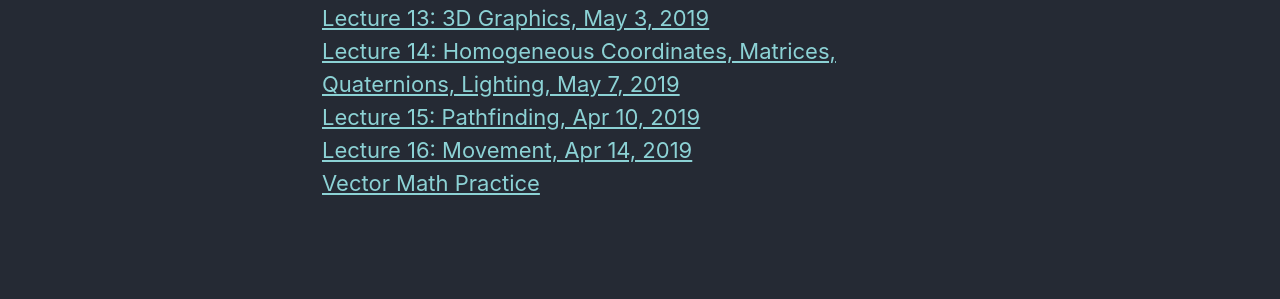
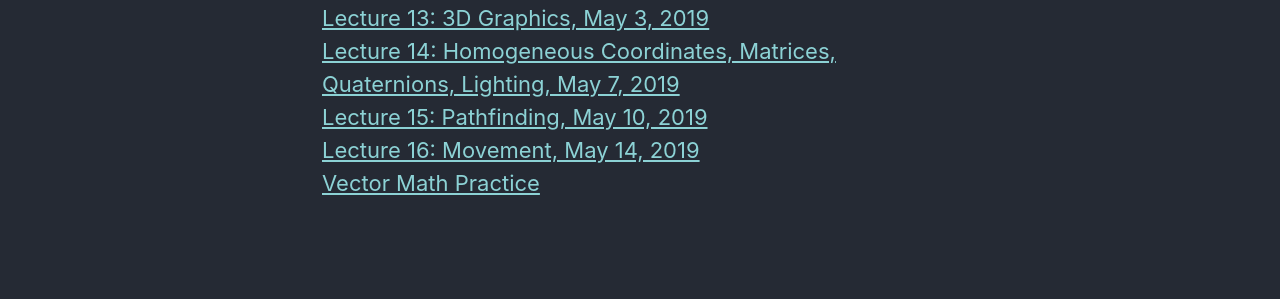
Before and after one commit to yawgmoth/CI-2807, a Jekyll site: the page built from _pages/slides.html, in a window 1280 px wide. Shown: the part 557-856 px from the top of the page. Built offline with Jekyll 4.4.1, drawn with Linux system fonts in a browser that asks for light colours; cached includes are drawn as plain includes; nearby versions of some CDN libraries.

Commit message:
fix date on website

```diff
--- a/_pages/slides.html
+++ b/_pages/slides.html
@@ -22,8 +22,8 @@ categories: [frontpage]
 <a href="lecture12.html">Lecture 12: 2D Graphics, Apr 30, 2019</a><br/>
 <a href="lecture13.html">Lecture 13: 3D Graphics, May 3, 2019</a><br/>
 <a href="lecture14.html">Lecture 14: Homogeneous Coordinates, Matrices, Quaternions, Lighting, May 7, 2019</a><br/>
-<a href="lecture15.html">Lecture 15: Pathfinding, Apr 10, 2019</a><br/>
-<a href="lecture16.html">Lecture 16: Movement, Apr 14, 2019</a><br/>
+<a href="lecture15.html">Lecture 15: Pathfinding, May 10, 2019</a><br/>
+<a href="lecture16.html">Lecture 16: Movement, May 14, 2019</a><br/>
 <a href="lecture16a.html">Vector Math Practice</a><br/>
 <!--<a href="lecture17.html">Lecture 17: Pathfinding, Feb 4, 2019</a><br/>
 <a href="lecture18.html">Lecture 18: Movement, Feb 5, 2019</a><br/>
```
